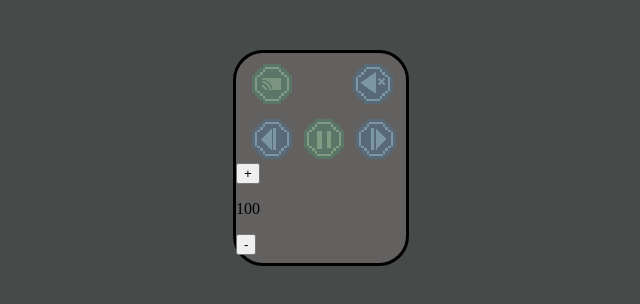
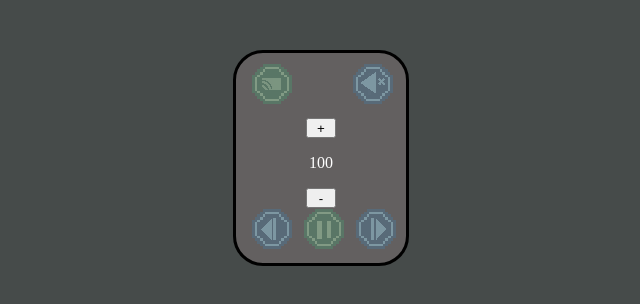
Before and after one commit to domleg45/mvcls411-equipe1, a plain HTML site: page CodeTelecommande/src/Telecommande.html in a window 1280 px wide. Shown: the whole page, without its empty margins (319-959 px from the left). Drawn offline with Linux system fonts and the light colour scheme.

Commit message:
Changed volume style

```diff
--- a/CodeTelecommande/src/Telecommande.html
+++ b/CodeTelecommande/src/Telecommande.html
@@ -18,6 +18,13 @@
                 <img id="volume-mute" class="button" src="../assets/img/mute.png" />
             </button>
         </div>
+
+        <div class="volume-section">
+            <button id="volume-plus">+</button>
+            <p id="volume-value">100</p>
+            <button id="volume-less">-</button>
+        </div>
+
         <div class="container_play_pause">
             <div class="container_t">
 
@@ -35,13 +42,6 @@
                     </button>
                 </div>
             </div>
-
-            <div>
-                <button id="volume-plus">+</button>
-                <p id="volume-value">100</p>
-                <button id="volume-less">-</button>
-            </div>
-
         </div>
         <!-- <div class="seekslide">
             <input type="range" id="seekSlider" min="0" max="100" step="1" value="0" style="width: 50%">
--- a/CodeTelecommande/src/style.css
+++ b/CodeTelecommande/src/style.css
@@ -95,3 +95,18 @@ img{
     font-family: 'Courier New', Courier, monospace;
     color: white;
 }
+
+.volume-section {
+    display: flex;
+    flex-direction: column;
+    align-items: center;
+    justify-content: space-between;
+    color: white;
+    width: 100px;
+    margin: 0 auto;
+}
+
+.volume-section button {
+    width: 30px;
+    height: 20px;
+}
```
